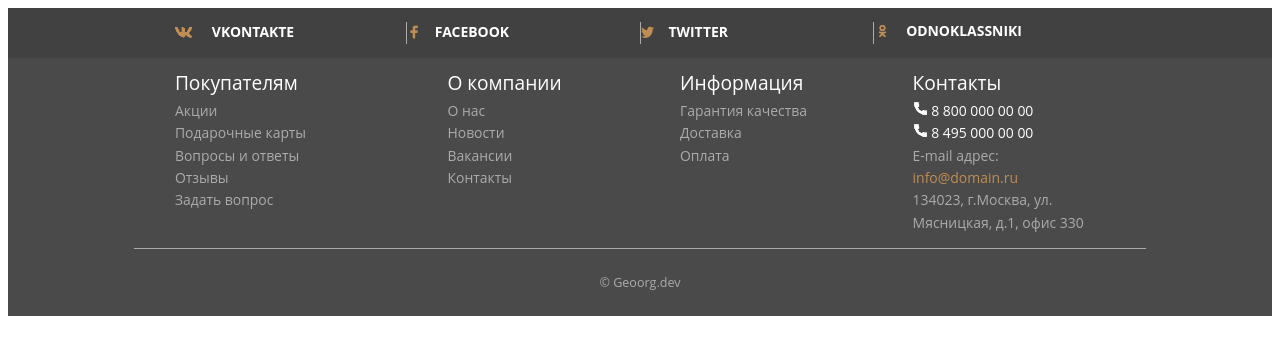
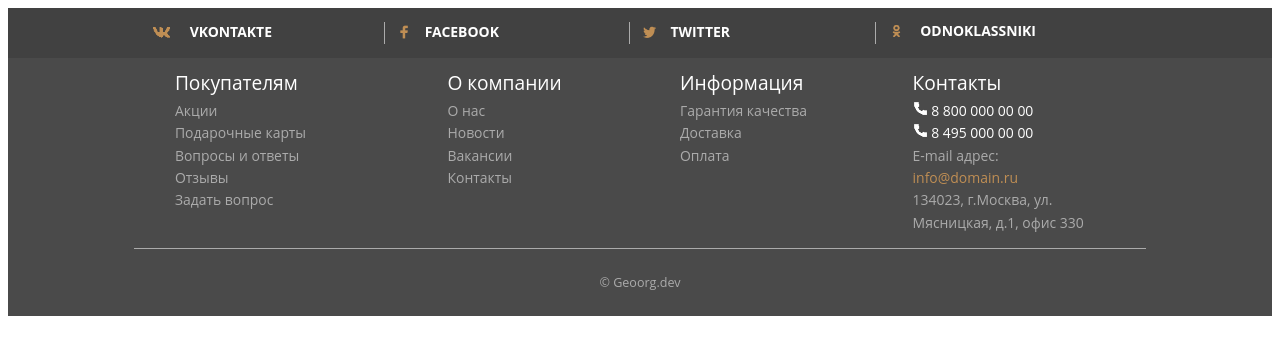
Before and after one commit to wushyrussia/wushyrussia.github.io, a plain HTML site: page portfolio/shop/elems/footer.html in a window 1280 px wide. Drawn offline with Linux system fonts and the light colour scheme.

Commit message:
27.04.19 footer fix

```diff
--- a/portfolio/shop/style/footer.css
+++ b/portfolio/shop/style/footer.css
@@ -31,6 +31,8 @@ footer {
 .footer-top-row .row div{
     width:23%;
     border-right: 1px solid #ababab;
+    margin-right: 1%;
+    margin-left: 2px;
 }
 .footer_li4{
     border-right: none !important;
```
